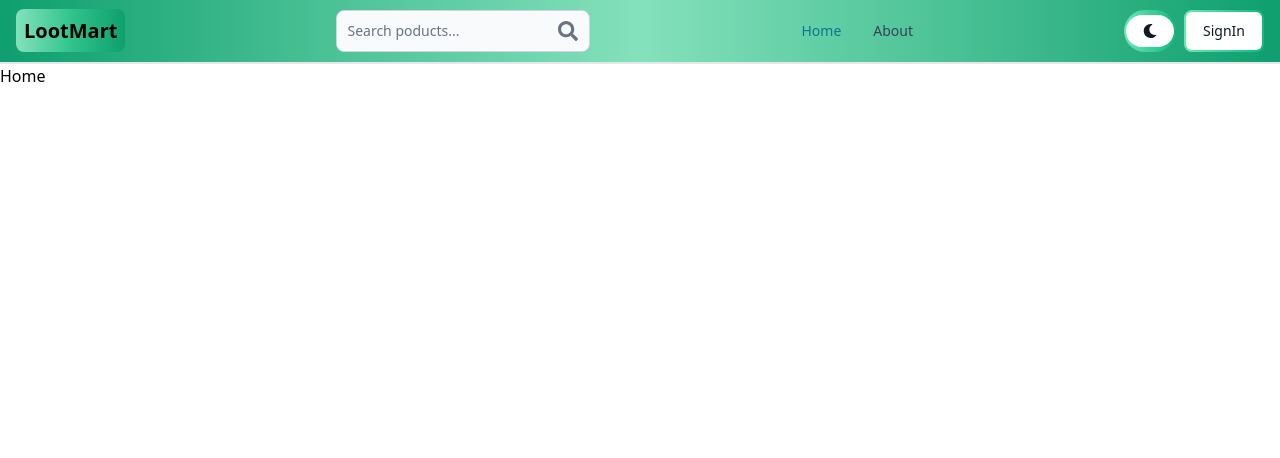
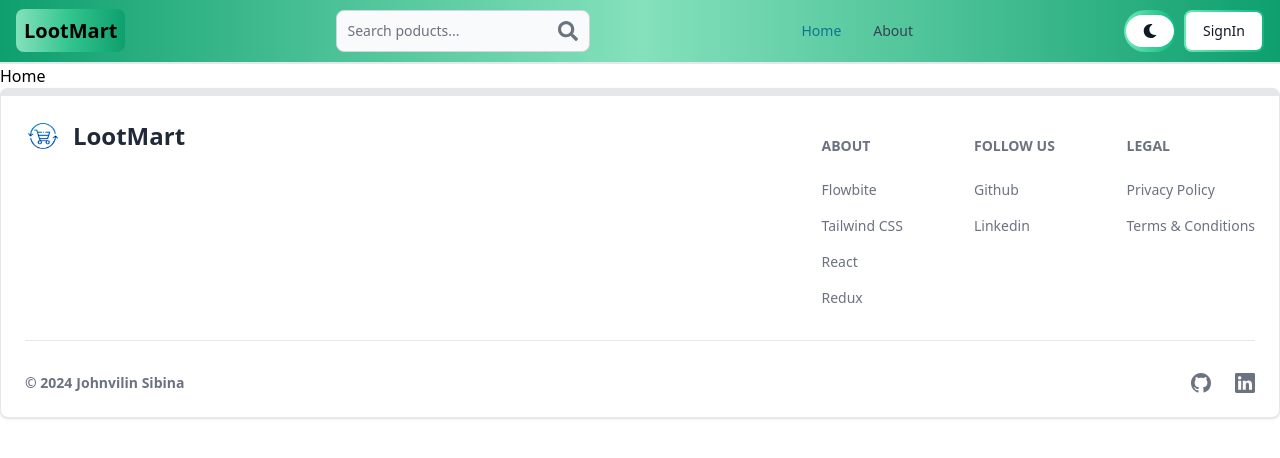
Before and after one commit to Johnvilin-Sibina/E-Commerce-Frontend, a React (Vite) app: page / in a window 1280 px wide. Shown: the top 458 px of the page. Built offline with nearby package versions, Linux system fonts and the light colour scheme.

Commit message:
Added footer.

```diff
--- a/src/App.jsx
+++ b/src/App.jsx
@@ -6,6 +6,7 @@
 import About from './Pages/About';
 import SignUp from './Pages/SignUp';
 import Signin from './Pages/Signin';
+import FooterComponent from './Components/FooterComponent';
 
 const App = () => {
   return (
@@ -17,6 +18,7 @@
     <Route path='/signup' element={<SignUp />} />
     <Route path='signin' element={<Signin />} />
   </Routes>
+  <FooterComponent />
   </BrowserRouter>
   );
 };
--- /dev/null
+++ b/src/Components/FooterComponent.jsx
@@ -0,0 +1,57 @@
+import { Footer } from 'flowbite-react';
+import { BsGithub, BsLinkedin, BsTwitter } from "react-icons/bs";
+import React from 'react';
+
+const FooterComponent = () => {
+    return (
+        <Footer container className='border border-t-8'>
+      <div className="w-full">
+        <div className="grid w-full justify-between sm:flex sm:justify-between md:flex md:grid-cols-1">
+          <div>
+            <Footer.Brand
+              href="#"
+              src="e-com.png"
+              alt="Logo"
+              name="LootMart"
+            />
+          </div>
+          <div className="grid grid-cols-2 gap-8 sm:mt-4 sm:grid-cols-3 sm:gap-6">
+            <div>
+              <Footer.Title title="about" />
+              <Footer.LinkGroup col>
+                <Footer.Link href="#">Flowbite</Footer.Link>
+                <Footer.Link href="#">Tailwind CSS</Footer.Link>
+                <Footer.Link href="#">React</Footer.Link>
+                <Footer.Link href="#">Redux</Footer.Link>
+              </Footer.LinkGroup>
+            </div>
+            <div>
+              <Footer.Title title="Follow us" />
+              <Footer.LinkGroup col>
+                <Footer.Link href="https://github.com/Johnvilin-Sibina" target='_blank'>Github</Footer.Link>
+                <Footer.Link href="https://www.linkedin.com/in/johnvilin-sibina-j-5ba45425a/" target='_blank'>Linkedin</Footer.Link>
+              </Footer.LinkGroup>
+            </div>
+            <div>
+              <Footer.Title title="Legal" />
+              <Footer.LinkGroup col>
+                <Footer.Link href="#">Privacy Policy</Footer.Link>
+                <Footer.Link href="#">Terms &amp; Conditions</Footer.Link>
+              </Footer.LinkGroup>
+            </div>
+          </div>
+        </div>
+        <Footer.Divider />
+        <div className="w-full sm:flex sm:items-center sm:justify-between font-bold">
+          <Footer.Copyright href="#" by="Johnvilin Sibina" year={new Date().getFullYear()} />
+          <div className="mt-4 flex space-x-6 sm:mt-0 sm:justify-center">
+            <Footer.Icon href="https://github.com/Johnvilin-Sibina" target='_blank' icon={BsGithub} />
+            <Footer.Icon href="https://www.linkedin.com/in/johnvilin-sibina-j-5ba45425a/" target='_blank' icon={BsLinkedin} />
+          </div>
+        </div>
+      </div>
+    </Footer>
+    );
+};
+
+export default FooterComponent;
```
